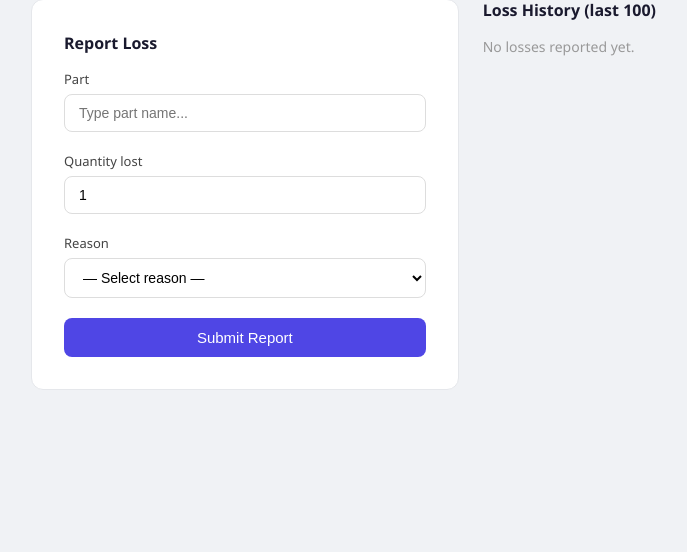
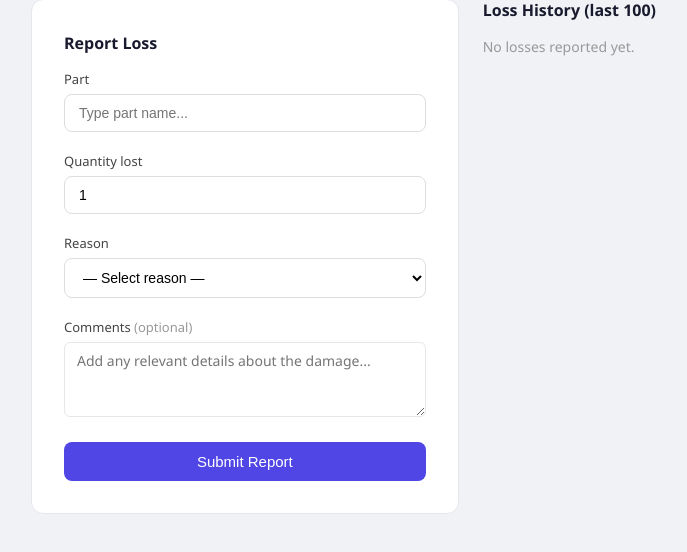
Before and after one commit to sarwin-dev/pickflow, a Flask app: page /losses/ in a window 1280 px wide. Shown: the part 221-773 px from the top of the page, without its empty margins (41-728 px from the left). Run offline with Flask 3, Linux system fonts and the light colour scheme; the visitor is signed in with stand-in values (Sample User, id 1).

Commit message:
Update losses: add comments field, remove incorrect part pulled reason
Co-Authored-By: Claude Sonnet 4.6 <noreply@anthropic.com>

```diff
--- a/models.py
+++ b/models.py
@@ -117,6 +117,7 @@ class Loss(db.Model):
     part_id = db.Column(db.Integer, db.ForeignKey('parts.id'), nullable=False)
     quantity = db.Column(db.Integer, nullable=False)
     reason = db.Column(db.String(200), nullable=True)
+    comments = db.Column(db.Text, nullable=True)
     reported_by = db.Column(db.Integer, db.ForeignKey('users.id'), nullable=False)
     reported_at = db.Column(db.DateTime, default=datetime.utcnow)
     part = db.relationship('Part', backref='losses')
--- a/routes/losses.py
+++ b/routes/losses.py
@@ -1,7 +1,7 @@
 import re
 from flask import Blueprint, render_template, session, redirect, url_for, request
 from extensions import db
-from models import Loss, Part, User
+from models import Loss, Part
 from datetime import datetime
 
 losses_bp = Blueprint('losses', __name__, url_prefix='/losses')
@@ -48,11 +48,13 @@ def report():
 
     quantity = int(request.form.get('quantity', 1))
     reason = request.form.get('reason', '').strip() or None
+    comments = request.form.get('comments', '').strip() or None
 
     new_loss = Loss(
         part_id=part_id,
         quantity=quantity,
         reason=reason,
+        comments=comments,
         reported_by=session['user_id'],
         reported_at=datetime.utcnow()
     )
--- a/templates/losses/index.html
+++ b/templates/losses/index.html
@@ -36,9 +36,15 @@
                     <option value="Damaged during assembly">Damaged during assembly</option>
                     <option value="Defective unit from manufacturer">Defective from manufacturer</option>
                     <option value="Damaged during transport">Damaged during transport</option>
-                    <option value="Incorrect part pulled">Incorrect part pulled</option>
                     <option value="Other">Other</option>
                 </select>
+            </div>
+
+            <div class="form-group">
+                <label>Comments <span style="font-weight:400; color:#999;">(optional)</span></label>
+                <textarea name="comments" rows="3" placeholder="Add any relevant details about the damage..."
+                    style="width:100%; padding:8px 12px; border:1px solid #e5e7eb; border-radius:6px;
+                           font-size:14px; resize:vertical; font-family:inherit;"></textarea>
             </div>
 
             <button type="submit" class="btn-primary" style="width:100%;">
@@ -74,6 +80,9 @@
                         </td>
                         <td style="font-size:13px; color:#555;">
                             {{ loss.reason or '—' }}
+                            {% if loss.comments %}
+                            <div style="font-size:12px; color:#999; margin-top:2px;">{{ loss.comments }}</div>
+                            {% endif %}
                         </td>
                         <td style="font-size:13px;">
                             {{ loss.reporter.name if loss.reporter else '—' }}
```
